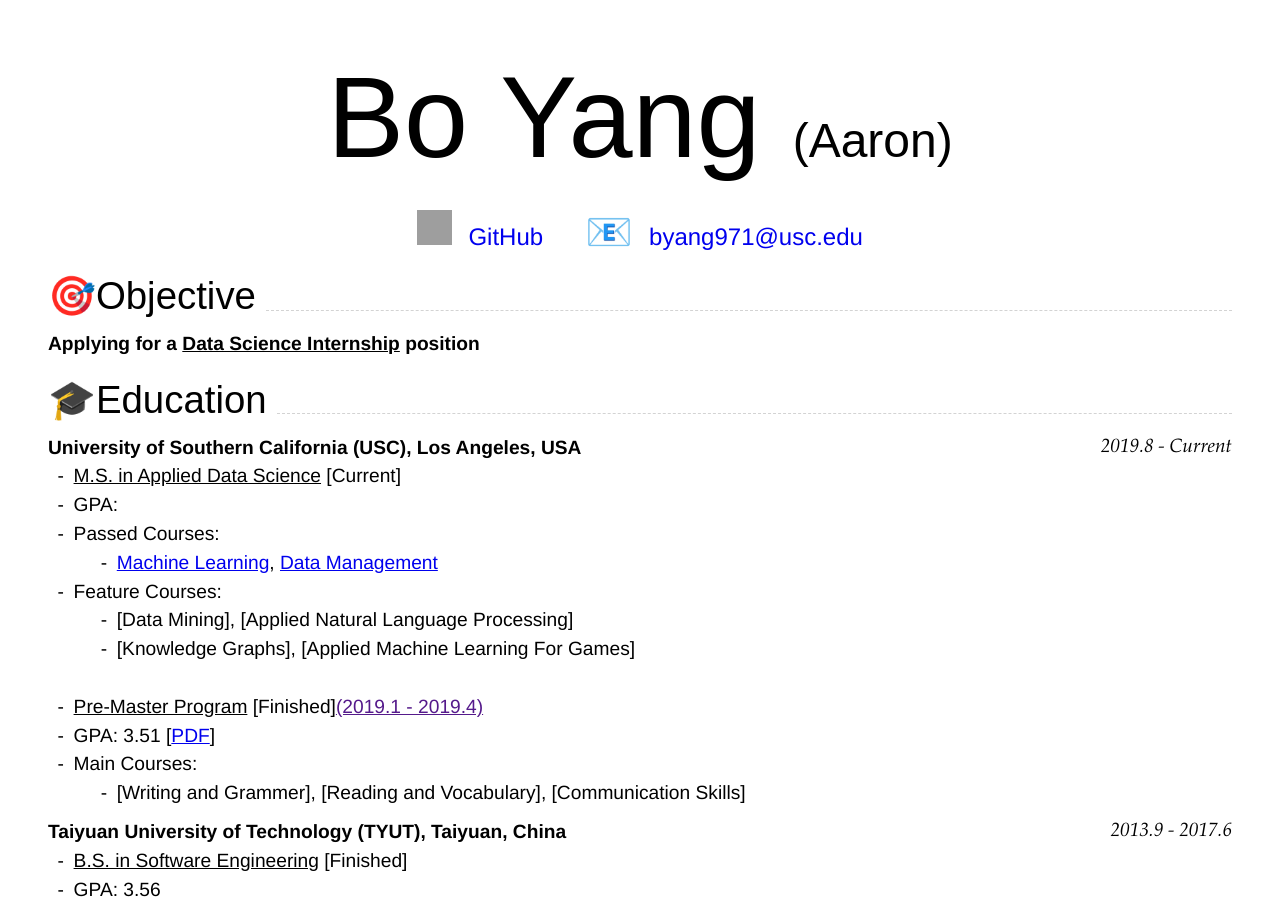
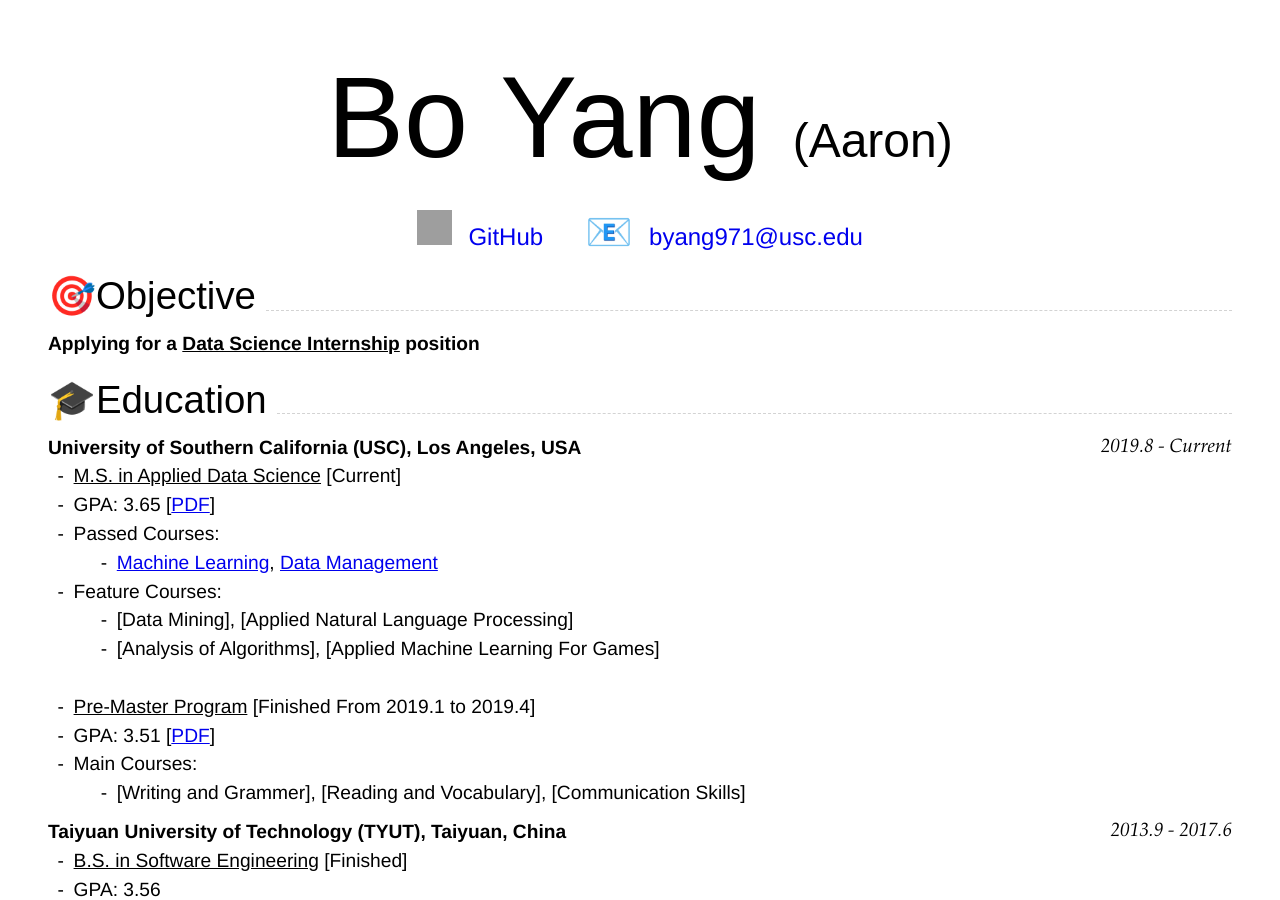
Before and after one commit to callmeorangecat/resume, a Jekyll site: the page built from index.md, in a window 1280 px wide and 900 px high. Built offline with Jekyll 4.4.1, drawn with Linux system fonts in a browser that asks for light colours; grey boxes are pictures that could not be loaded.

Commit message:
upload apds_1.pdf

```diff
--- a/index.md
+++ b/index.md
@@ -20,14 +20,14 @@ github:
 ### __University of Southern California (USC), Los Angeles, USA__ `2019.8 - Current`
 
 - <u>M.S. in Applied Data Science</u> [Current]
-- GPA:
+- GPA: 3.65 [[PDF](assets/apds_1.pdf)]
 - Passed Courses:
     - [Machine Learning](https://aaronyang2333.github.io/INF_552/), [Data Management](https://aaronyang2333.github.io/INF_551/)<br>
 - Feature Courses:
     - [Data Mining], [Applied Natural Language Processing]
-    - [Knowledge Graphs], [Applied Machine Learning For Games] <br>
+    - [Analysis of Algorithms], [Applied Machine Learning For Games] <br>
 <br>
-- <u>Pre-Master Program</u>  [Finished][(2019.1 - 2019.4)]()
+- <u>Pre-Master Program</u>  [Finished From 2019.1 to 2019.4]
 - GPA: 3.51 [[PDF](assets/ia_grade.pdf)]
 - Main Courses:
     - [Writing and Grammer], [Reading and Vocabulary], [Communication Skills] <br>
```
Also changed, not shown: README.md, 1 other file.
